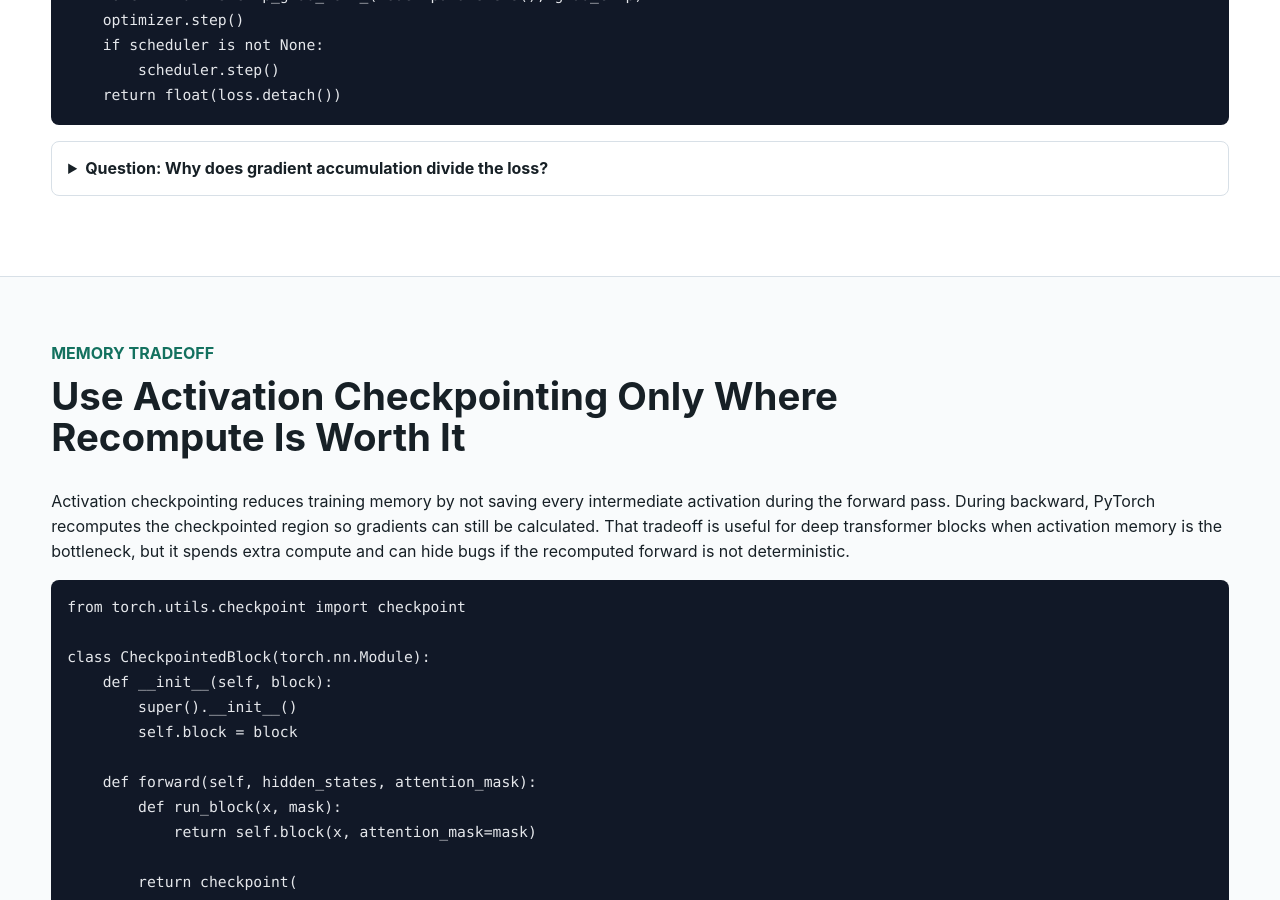
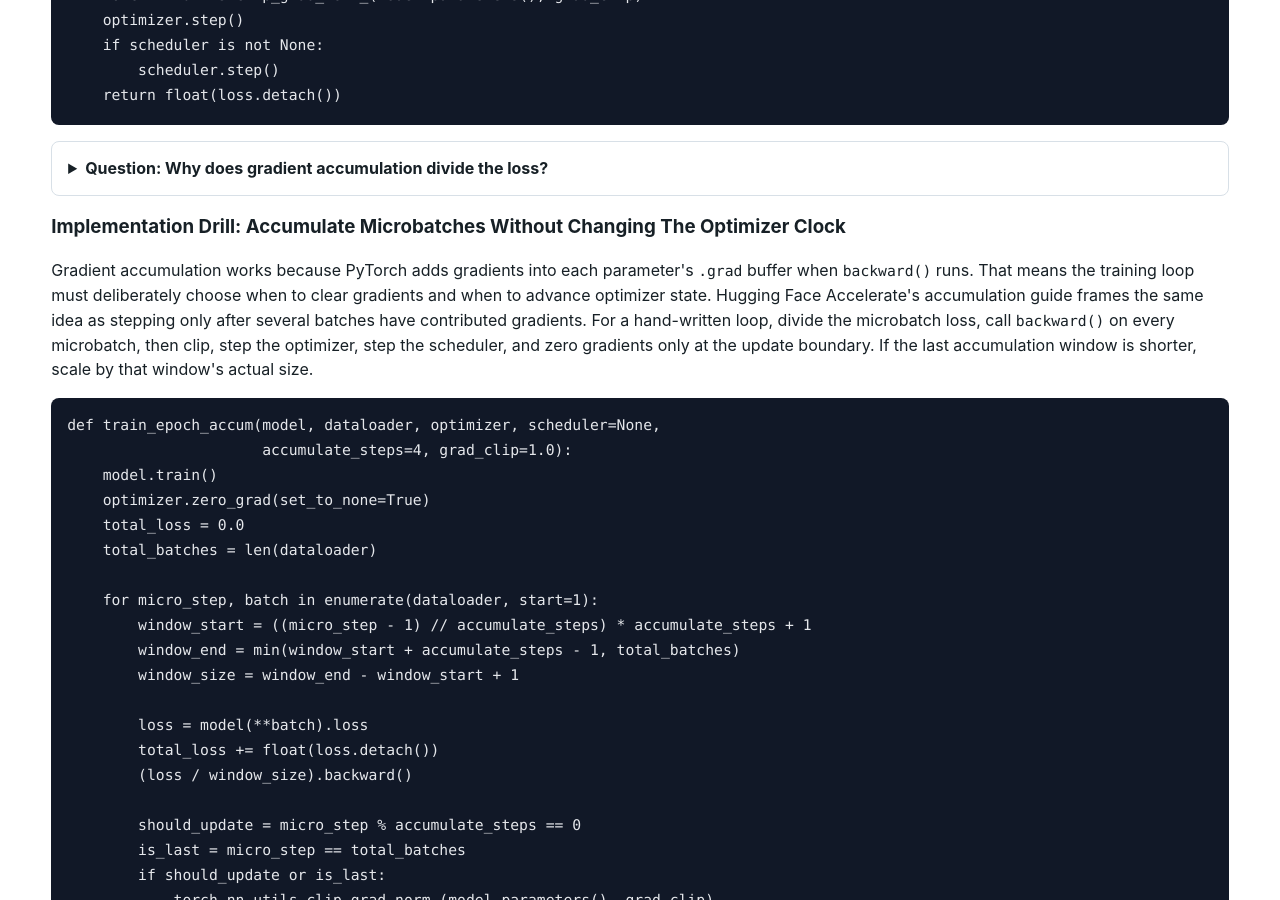
Before and after one commit to kennethli319/kennethli319.github.io, a Jekyll site: the page llm-ml-course/lessons/pytorch-foundations.html, which Jekyll copies as it is, in a window 1280 px wide and 900 px high, scrolled down 2880 px. Built offline with Jekyll 4.4.1, drawn with Linux system fonts in a browser that asks for light colours; some of the changed text lies outside the part shown.

Commit message:
Sync gradient accumulation training drill

```diff
--- a/llm-ml-course/lessons/pytorch-foundations.html
+++ b/llm-ml-course/lessons/pytorch-foundations.html
@@ -124,6 +124,61 @@ def rms_norm(x, weight, eps=1e-6):
         <summary>Question: Why does gradient accumulation divide the loss?</summary>
         <p>Dividing by accumulation steps keeps the effective gradient scale close to a single larger batch instead of making the learning rate implicitly larger.</p>
       </details>
+      <h3>Implementation Drill: Accumulate Microbatches Without Changing The Optimizer Clock</h3>
+      <p>
+        Gradient accumulation works because PyTorch adds gradients into each
+        parameter's <code>.grad</code> buffer when <code>backward()</code> runs.
+        That means the training loop must deliberately choose when to clear
+        gradients and when to advance optimizer state. Hugging Face Accelerate's
+        accumulation guide frames the same idea as stepping only after several
+        batches have contributed gradients. For a hand-written loop, divide the
+        microbatch loss, call <code>backward()</code> on every microbatch, then
+        clip, step the optimizer, step the scheduler, and zero gradients only at
+        the update boundary. If the last accumulation window is shorter, scale
+        by that window's actual size.
+      </p>
+      <pre><code class="language-python">def train_epoch_accum(model, dataloader, optimizer, scheduler=None,
+                      accumulate_steps=4, grad_clip=1.0):
+    model.train()
+    optimizer.zero_grad(set_to_none=True)
+    total_loss = 0.0
+    total_batches = len(dataloader)
+
+    for micro_step, batch in enumerate(dataloader, start=1):
+        window_start = ((micro_step - 1) // accumulate_steps) * accumulate_steps + 1
+        window_end = min(window_start + accumulate_steps - 1, total_batches)
+        window_size = window_end - window_start + 1
+
+        loss = model(**batch).loss
+        total_loss += float(loss.detach())
+        (loss / window_size).backward()
+
+        should_update = micro_step % accumulate_steps == 0
+        is_last = micro_step == total_batches
+        if should_update or is_last:
+            torch.nn.utils.clip_grad_norm_(model.parameters(), grad_clip)
+            optimizer.step()
+            if scheduler is not None:
+                scheduler.step()
+            optimizer.zero_grad(set_to_none=True)
+
+    return total_loss / total_batches</code></pre>
+      <ol class="steps">
+        <li><strong>Scale the loss:</strong> if the loss is averaged per microbatch, divide by the accumulation-window size before backward so the accumulated gradient approximates the larger batch gradient.</li>
+        <li><strong>Zero at boundaries:</strong> zero gradients before the accumulation window and after the optimizer step, not between microbatches.</li>
+        <li><strong>Clip once:</strong> clip the accumulated gradient just before <code>optimizer.step()</code>; clipping each microbatch changes the effective direction.</li>
+        <li><strong>Step schedulers by update:</strong> for per-update schedulers, call <code>scheduler.step()</code> with the optimizer step, not on every microbatch.</li>
+        <li><strong>Log both clocks:</strong> record microbatch count, optimizer update count, effective batch size, and learning rate so resumed runs are debuggable.</li>
+      </ol>
+      <details class="qa">
+        <summary>Question: What bug appears if <code>zero_grad()</code> runs inside every microbatch?</summary>
+        <p>Only the last microbatch contributes to the update. The loop looks like accumulation, but the earlier gradients are cleared before the optimizer can use them.</p>
+      </details>
+      <p class="source-note">
+        Sources: <a href="https://docs.pytorch.org/tutorials/recipes/recipes/zeroing_out_gradients.html">PyTorch zeroing gradients recipe</a>,
+        <a href="https://docs.pytorch.org/docs/stable/generated/torch.nn.utils.clip_grad_norm_.html">PyTorch clip_grad_norm_ reference</a>,
+        <a href="https://huggingface.co/docs/accelerate/en/usage_guides/gradient_accumulation">Hugging Face Accelerate gradient accumulation guide</a>.
+      </p>
     </section>
 
     <section id="checkpointing" class="band">
```
Also changed, not shown: llm-ml-course/README.md (+3 -0 lines).
